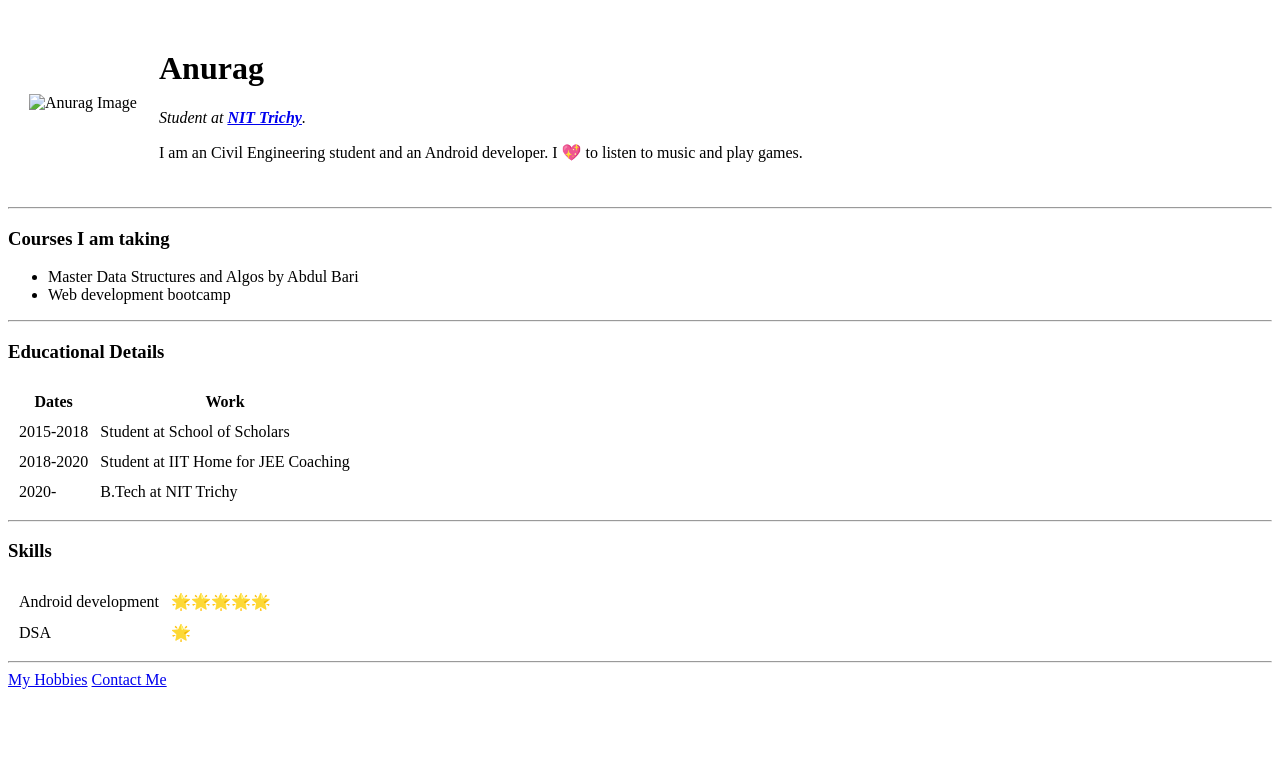
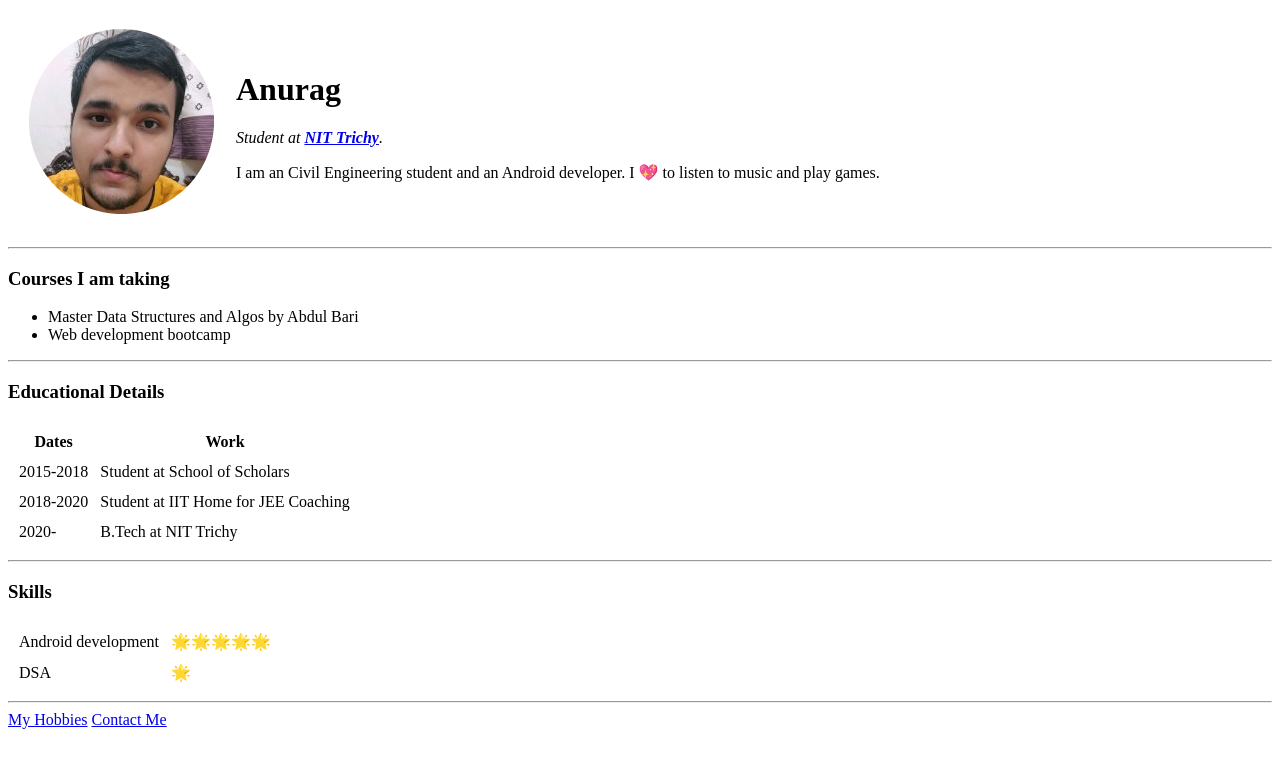
Before and after one commit to Anurag2293/cv, a plain HTML site: page index.html in a window 1280 px wide. Drawn offline with Linux system fonts and the light colour scheme.

Commit message:
Changed Image path

```diff
--- a/index.html
+++ b/index.html
@@ -9,7 +9,7 @@
 <body>
   <table cellspacing="20">
     <tr>
-      <td><img src="images/anurag.png" alt="Anurag Image"></td>
+      <td><img src="anurag.png" alt="Anurag Image"></td>
       <td>
         <h1>Anurag</h1>
         <p><em>Student at <strong><a href="https://www.nitt.edu/">NIT Trichy</a></strong>.</em></p>
```
